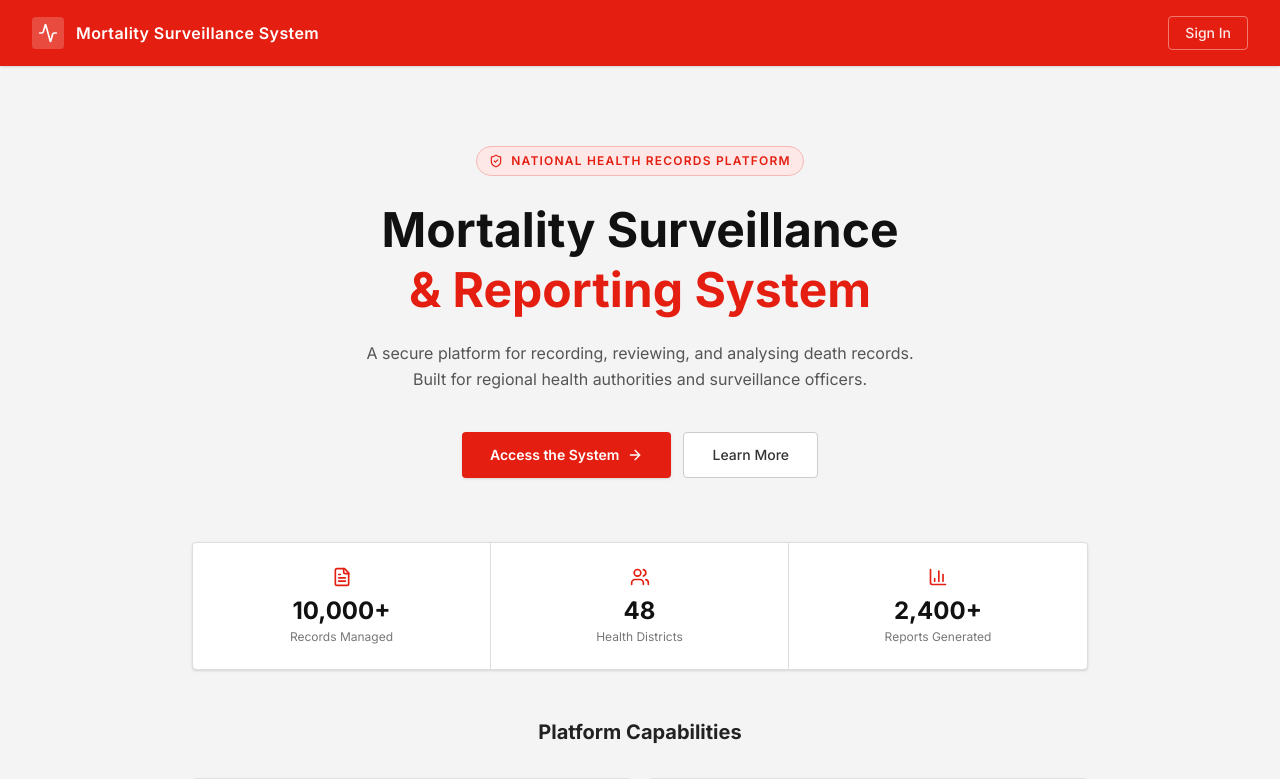
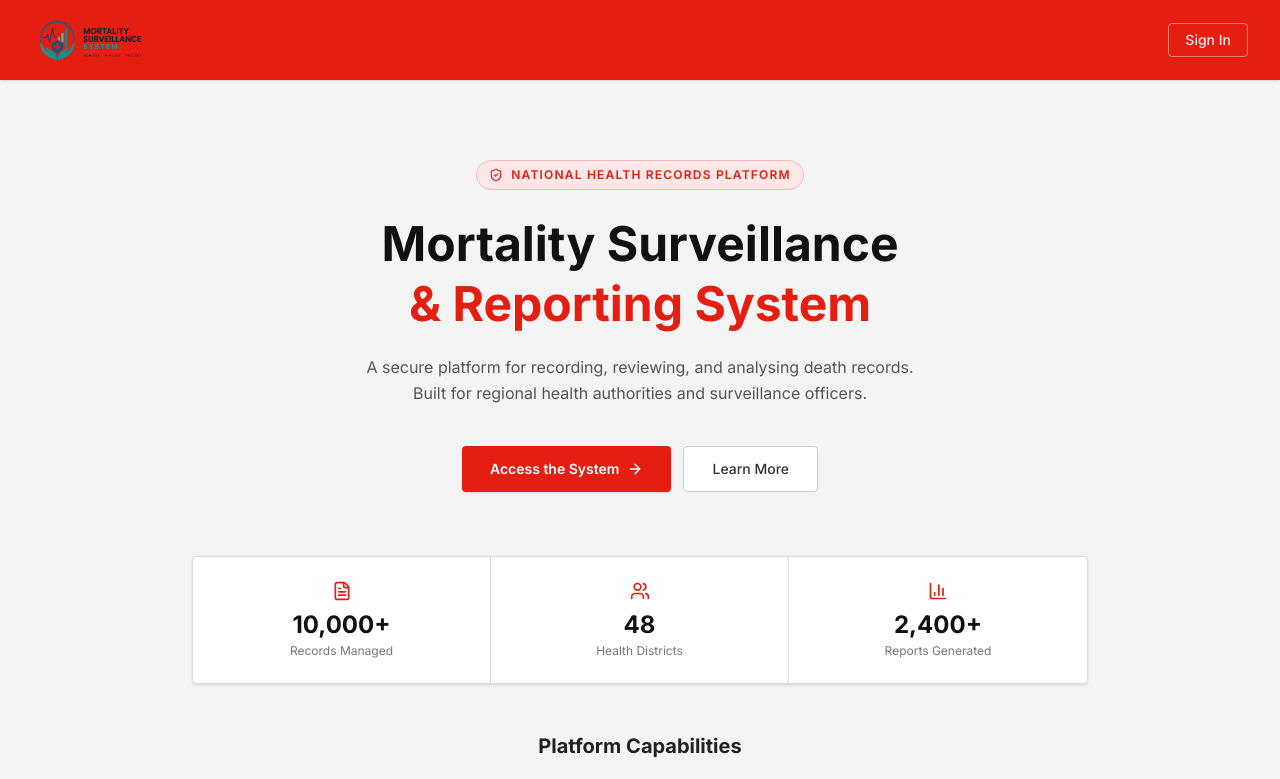
Before and after one commit to kipkoechc875-beep/Mortality-surveillance-system, a React (Vite) app in the folder frontend/: page / in a window 1280 px wide. Shown: the top 779 px of the page. Built offline with nearby package versions, Linux system fonts and the light colour scheme.

Commit message:
added a logo and favicon

```diff
--- a/frontend/index.html
+++ b/frontend/index.html
@@ -4,7 +4,7 @@
     <meta charset="UTF-8" />
     <meta name="viewport" content="width=device-width, initial-scale=1.0, maximum-scale=1" />
     <title>Mortality Surveillance System</title>
-    <link rel="icon" type="image/svg+xml" href="/favicon.svg" />
+    <link rel="icon" type="image/png" href="/favicon.png" />
     <link rel="preconnect" href="https://fonts.googleapis.com">
     <link rel="preconnect" href="https://fonts.gstatic.com" crossorigin>
     <link href="https://fonts.googleapis.com/css2?family=Inter:wght@400;500;600;700&display=swap" rel="stylesheet">
--- a/frontend/src/components/layout/AppLayout.tsx
+++ b/frontend/src/components/layout/AppLayout.tsx
@@ -1,6 +1,6 @@
 import { Link, useLocation } from "wouter";
 import { useAuth } from "@/context/AuthContext";
-import { Activity, LayoutDashboard, PlusCircle, FileText, LogOut, Menu } from "lucide-react";
+import { LayoutDashboard, PlusCircle, FileText, LogOut } from "lucide-react";
 import {
   Sidebar,
   SidebarContent,
@@ -29,9 +29,8 @@ export function AppLayout({ children }: { children: React.ReactNode }) {
       <div className="flex min-h-[100dvh] w-full bg-background">
         <Sidebar className="border-r border-border">
           <SidebarContent>
-            <div className="p-4 flex items-center gap-2 border-b border-border">
-              <Activity className="h-6 w-6 text-primary" />
-              <span className="font-semibold tracking-tight">Mortality Surveillance</span>
+            <div className="p-4 flex items-center border-b border-border">
+              <img src="/logo.png" alt="Mortality Surveillance System" className="h-12 w-auto object-contain" />
             </div>
             <SidebarGroup>
               <SidebarGroupLabel>Navigation</SidebarGroupLabel>
@@ -79,7 +78,7 @@ export function AppLayout({ children }: { children: React.ReactNode }) {
         <div className="flex-1 flex flex-col min-w-0">
           <header className="h-14 border-b border-border bg-card flex items-center px-4 gap-4 sticky top-0 z-10">
             <SidebarTrigger />
-            <h1 className="font-semibold text-lg">Mortality Surveillance System</h1>
+            <img src="/logo.png" alt="Mortality Surveillance System" className="h-8 w-auto object-contain" />
           </header>
           <main className="flex-1 p-6 overflow-auto">
             <div className="max-w-6xl mx-auto">
--- a/frontend/src/pages/Home.tsx
+++ b/frontend/src/pages/Home.tsx
@@ -1,4 +1,4 @@
-import { Activity, ArrowRight, BarChart3, ClipboardList, FileText, ShieldCheck, Users } from "lucide-react";
+import { ArrowRight, BarChart3, ClipboardList, FileText, ShieldCheck, Users } from "lucide-react";
 import { Link } from "wouter";
 
 export default function Home() {
@@ -9,10 +9,7 @@ export default function Home() {
         className="flex items-center justify-between px-8 py-4 shadow-sm"
       >
         <div className="flex items-center gap-3">
-          <div className="rounded bg-white/20 p-1.5">
-            <Activity className="h-5 w-5 text-white" />
-          </div>
-          <span className="text-base font-semibold tracking-wide text-white">Mortality Surveillance System</span>
+          <img src="/logo.png" alt="Mortality Surveillance System" className="h-12 w-auto object-contain" />
         </div>
         <Link
           href="/login"
--- a/frontend/src/pages/Login.tsx
+++ b/frontend/src/pages/Login.tsx
@@ -1,7 +1,6 @@
 import { useState } from "react";
 import { useLocation } from "wouter";
 import { useAuth } from "@/context/AuthContext";
-import { Activity } from "lucide-react";
 import { Card, CardContent, CardDescription, CardHeader, CardTitle } from "@/components/ui/card";
 import { Input } from "@/components/ui/input";
 import { Button } from "@/components/ui/button";
@@ -31,9 +30,11 @@ export default function Login() {
     <div className="min-h-screen flex items-center justify-center bg-background p-4">
       <Card className="w-full max-w-md shadow-lg border-border">
         <CardHeader className="space-y-1 items-center text-center">
-          <div className="w-12 h-12 bg-primary/10 rounded-full flex items-center justify-center mb-4">
-            <Activity className="h-6 w-6 text-primary" />
-          </div>
+          <img
+            src="/logo.png"
+            alt="Mortality Surveillance System"
+            className="mb-4 h-16 w-auto object-contain"
+          />
           <CardTitle className="text-2xl font-bold tracking-tight">Mortality Surveillance System</CardTitle>
           <CardDescription className="text-muted-foreground">
             Enter your credentials to access the system
```
